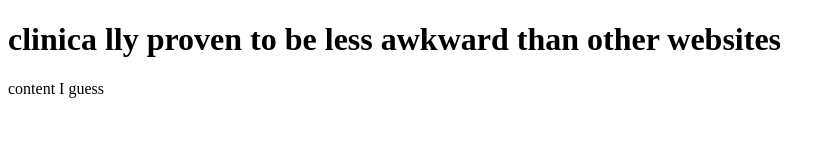
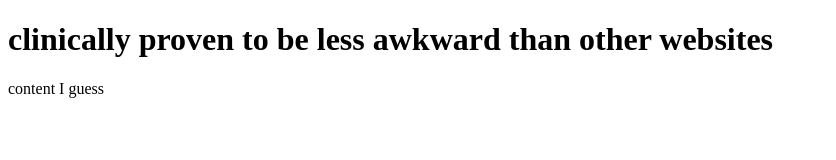
Before and after one commit to notawkwardgroupcat/notawkwardgroupcat.github.io, a plain HTML site: page index.html in a window 1280 px wide. Shown: the whole page, without its empty margins (0-836 px from the left). Drawn offline with Linux system fonts and the light colour scheme.

Commit message:
Fix spellng

```diff
--- a/index.html
+++ b/index.html
@@ -3,7 +3,6 @@
                                               <head>                                            <meta charset="utf-8">
     <meta http-equiv="X-UA-Compatible" content="IE=edge">                                       <meta name="viewport" content="width=device-width, initial-scale=1.0">
     <link rel="stylesheet" type="text/css" hre
-f="minimal.css">                                  <title>not awkward website</title>        </head>                                                                                     <body class="cool-styles cool-layout-default">    <header data-grid-area="header">                      <h1 class="cool-heading-1">clinica
-lly proven to be less awkward than other websites</h1>                                          </header>                                     <main data-grid-area="main">                      <article flow="cool-flow-24">                         <p>content I guess</p>                </article>                                </main>
+f="minimal.css">                                  <title>not awkward website</title>        </head>                                                                                     <body class="cool-styles cool-layout-default">    <header data-grid-area="header">                      <h1 class="cool-heading-1">clinically proven to be less awkward than other websites</h1>                                          </header>                                     <main data-grid-area="main">                      <article flow="cool-flow-24">                         <p>content I guess</p>                </article>                                </main>
 </body>
 </html>
```
